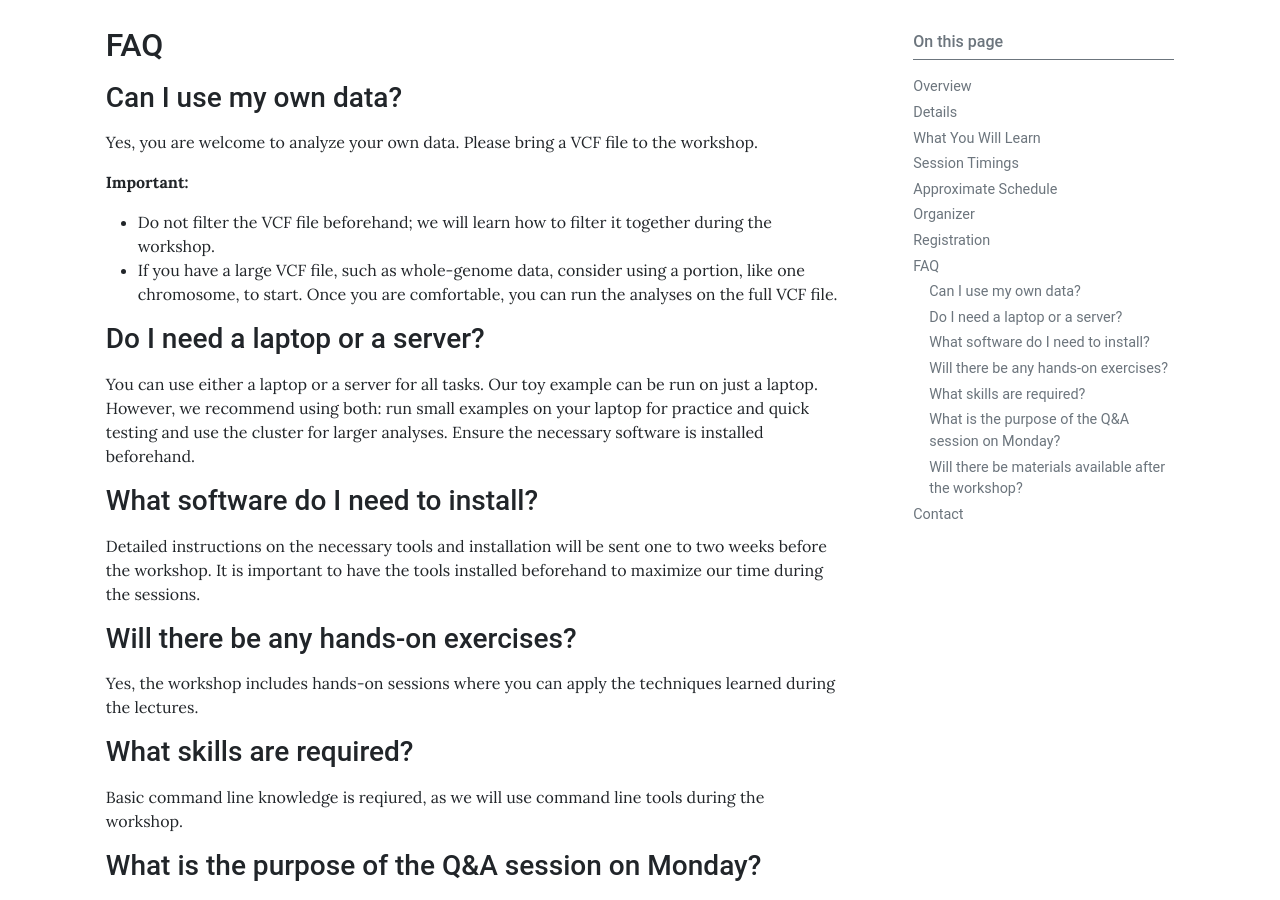
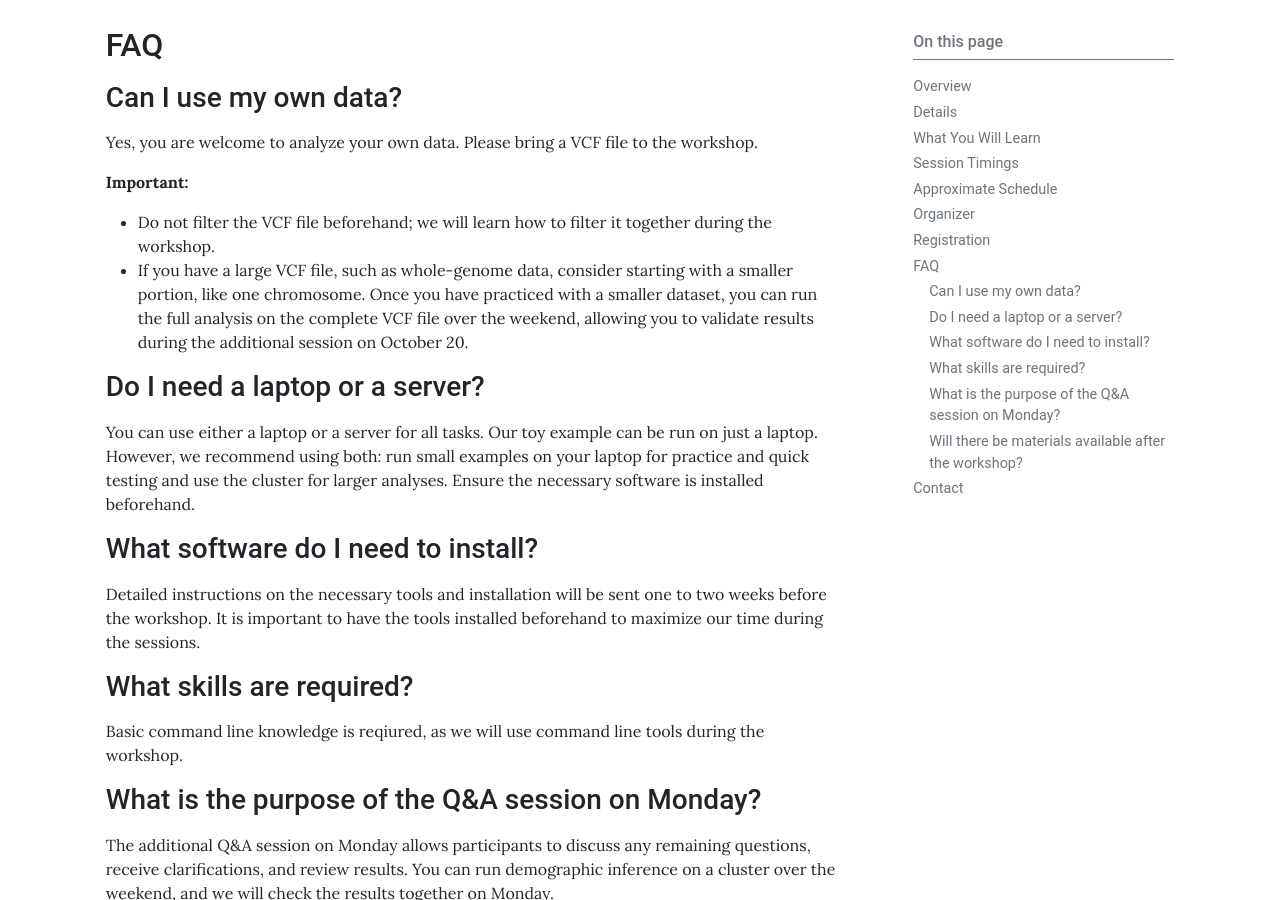
Before and after one commit to gadmaworkshop/gadmaworkshop.github.io, a Jekyll site: the page built from pages/workshops/2025-10-16.md, in a window 1280 px wide and 900 px high, scrolled down 2775 px. Built offline with Jekyll 4.4.1, drawn with Linux system fonts in a browser that asks for light colours; some of the changed lines change nothing that is shown; some of the changed text lies outside the part shown.

Commit message:
Update workshop in Edinburgh

```diff
--- a/pages/workshops/2025-10-16.md
+++ b/pages/workshops/2025-10-16.md
@@ -1,9 +1,9 @@
 ---
 title: Workshop on Demographic Inference using GADMA
-description: University of Edinburgh, 18-19 October 2025
+description: University of Edinburgh, 16-17 October 2025
 background:
   img: /assets/images/Edinburgh_2.jpg
-permalink: /workshops/2025-10-18-19/
+permalink: /workshops/2025-10-16-17/
 toc: true
 # tags: [tags are reserved for posts so this one will not show up]
 ---
@@ -17,7 +17,7 @@
 
 ## Details
 
-* **Date & Time:** 18-19 October 2025 (9:30 – 16:30) with additional Q&A session on 20 October
+* **Date & Time:** 16-17 October 2025 (9:30 – 16:30) with additional Q&A session on 20 October
 * **Format:** On-site
 * **Where:** University of Edinburgh (Room details will be announced later)
 * **Registration Deadline:** 10 October
@@ -36,7 +36,7 @@
 
 ## Session Timings
 
-The two-day workshop will take place on 18–19 October, with two sessions each day:
+The two-day workshop will take place on 16–17 October, with two sessions each day:
 
 * **First session**: 9:30 – 12:30
 * **Lunch break**: 12:30 – 13:30
@@ -53,7 +53,7 @@
     <th>Activity</th>
   </tr>
   <tr>
-    <td rowspan="8"><strong>Day 1: Oct 18</strong></td>
+    <td rowspan="8"><strong>Day 1: Oct 16</strong></td>
     <td>09:30 - 10:50</td>
     <td>Welcome, Introduction to Demes + Hands-on</td>
   </tr>
@@ -82,7 +82,7 @@
     <td>Hands-on Session</td>
   </tr>
   <tr>
-    <td rowspan="8"><strong>Day 2: Oct 19</strong></td>
+    <td rowspan="8"><strong>Day 2: Oct 17</strong></td>
     <td>09:30 - 10:50</td>
     <td>Introduction to GADMA</td>
   </tr>
@@ -136,7 +136,7 @@
 
 **Important:**
 - Do not filter the VCF file beforehand; we will learn how to filter it together during the workshop.
-- If you have a large VCF file, such as whole-genome data, consider using a portion, like one chromosome, to start. Once you are comfortable, you can run the analyses on the full VCF file.
+- If you have a large VCF file, such as whole-genome data, consider starting with a smaller portion, like one chromosome. Once you have practiced with a smaller dataset, you can run the full analysis on the complete VCF file over the weekend, allowing you to validate results during the additional session on October 20.
 
 ### Do I need a laptop or a server?
 
@@ -145,10 +145,6 @@
 ### What software do I need to install?
 
 Detailed instructions on the necessary tools and installation will be sent one to two weeks before the workshop. It is important to have the tools installed beforehand to maximize our time during the sessions.
-
-### Will there be any hands-on exercises?
-
-Yes, the workshop includes hands-on sessions where you can apply the techniques learned during the lectures.
 
 ### What skills are required?
 
@@ -159,7 +155,6 @@
 The additional Q&A session on Monday allows participants to discuss any remaining questions, receive clarifications, and review results.
 You can run demographic inference on a cluster over the weekend, and we will check the results together on Monday.
 
-
 ### Will there be materials available after the workshop?
 
 Yes, all workshop materials will be shared with participants afterward.
```
